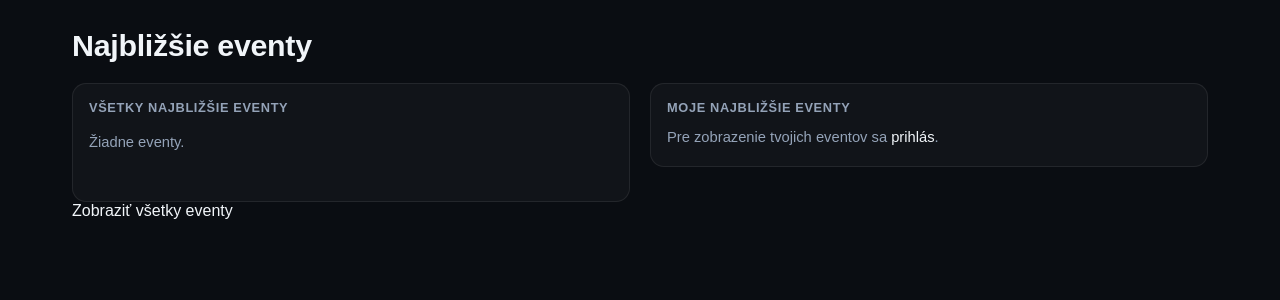
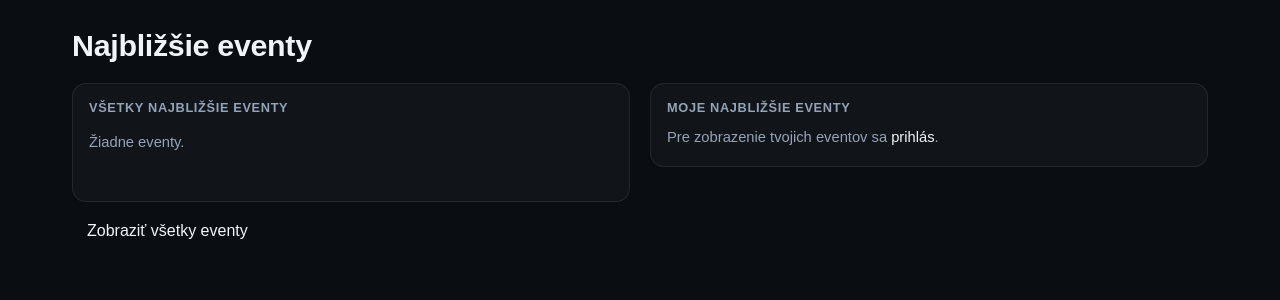
Before and after one commit to stanomraz/event-planner, a Django app: template events/templates/events/home.html in a window 1280 px wide. Shown: the part 69-369 px from the top of the page. Run offline with Django 5.2, Linux system fonts and the light colour scheme; the template is opened without the code that fills it, so the values that code supplies are empty; some web fonts are replaced.

Commit message:
fix text

```diff
--- a/events/static/events/css/style.css
+++ b/events/static/events/css/style.css
@@ -777,3 +777,10 @@ h1 + a:not(.btn):hover{
         width: 100%;
     }
 }
+
+.show-events-btn {
+    display: inline-block; /* Aby správne fungovali okraje */
+    margin-top: 20px;      /* Odsadenie od horného boxu */
+    margin-left: 15px;     /* Odsadenie od ľavého kraja (ak treba) */
+    margin-bottom: 20px;   /* Odsadenie od spodku stránky */
+}
--- a/events/templates/events/home.html
+++ b/events/templates/events/home.html
@@ -42,5 +42,5 @@
     </div>
 </div>
 
-<a href="{% url 'event_list' %}">Zobraziť všetky eventy</a>
+<a href="{% url 'event_list' %}" class="show-events-btn" >Zobraziť všetky eventy</a>
 {% endblock %}
```
